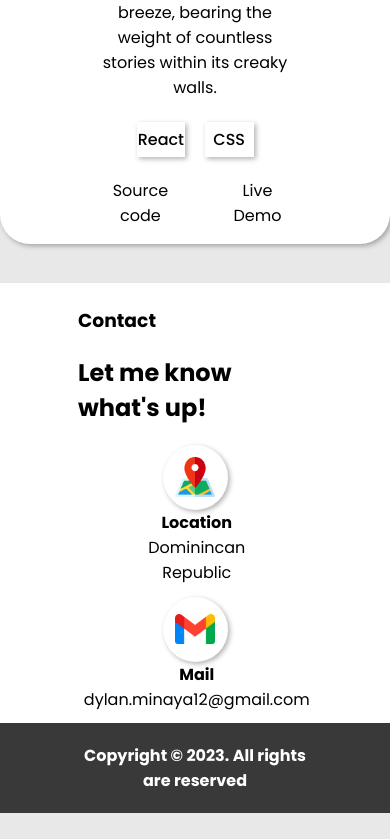
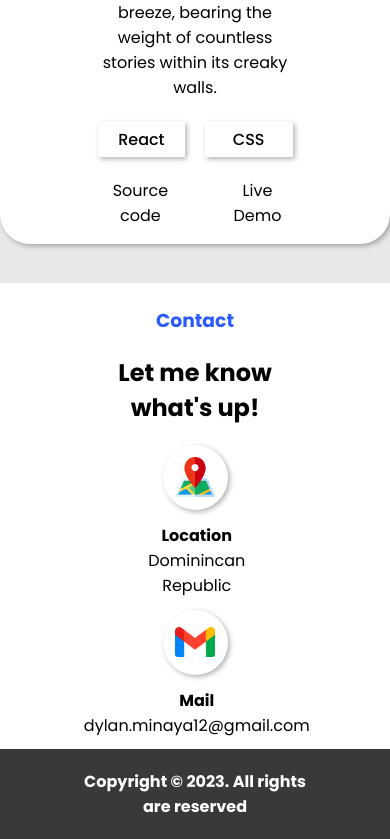
Before and after one commit to Crypt1cMS/Portfolio-2.0, a React (Vite) app in the folder Portfolio-Final/: page / in a window 390 px wide. Shown: the part 3218-4057 px from the top of the page. Before the commit the page ends 4031 px from the top, so only its background shows below. Built offline with nearby package versions, Linux system fonts and the light colour scheme.

Commit message:
Responsive layout fixed the footer

```diff
--- a/Portfolio-Final/src/index.css
+++ b/Portfolio-Final/src/index.css
@@ -267,7 +267,6 @@ h1 {
 }
 
 .card-header h3 {
-  font-weight: bold;
   color: #2B5AFF;
 }
 
@@ -336,7 +335,6 @@ h1 {
   justify-content: center;
   align-items: center;
   width: 100%;
-  height: 10%;
   gap: 10%;
   margin-top: 3%;
 }
@@ -345,7 +343,7 @@ h1 {
   display: flex;
   justify-content: center;
   align-items: center;
-  width: 25%;
+  width: 100px;
   height: 35px;
   box-shadow: 2px 2px 5px rgba(0, 0, 0, 0.3);
   transition: all 0.2s;
@@ -378,6 +376,10 @@ h1 {
 #footer {
   width: 100%;
   height: auto;
+}
+
+.contact-info h3 {
+  color: #2B5AFF;
 }
 
 .contact-info {
@@ -642,6 +644,23 @@ h1 {
     text-align: center;
 
   }
+
+  .contact-info {
+    text-align: center;
+  }
+
+  .circle {
+    margin-bottom: 20%;
+    justify-content: center;
+    align-items: center;
+  }
+
+  .circle2 {
+    margin-bottom: 20%;
+    justify-content: center;
+    align-items: center;
+  }
+
 }
 
 @media (max-width: 655px) {
```
